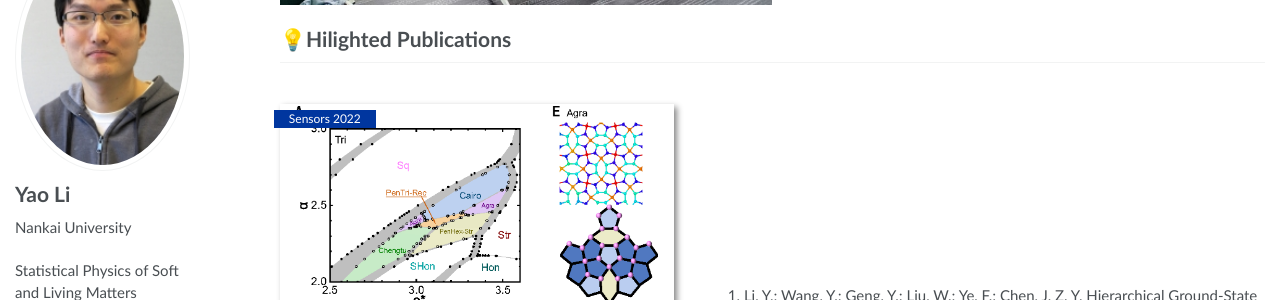
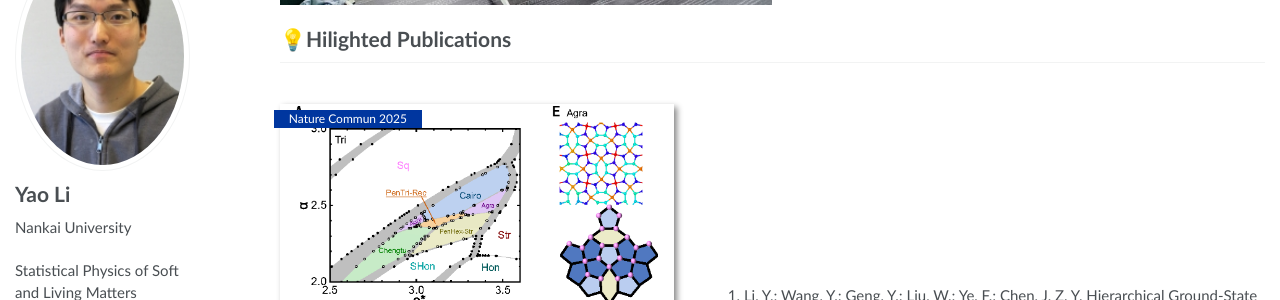
Before and after one commit to lliyao/lliyao.github.io, a Jekyll site: the page built from _pages/about.md, in a window 1280 px wide and 900 px high, scrolled down 823 px. Shown: the part 149-449 px from the top of the window. Built offline with Jekyll 4.4.1, drawn with Linux system fonts in a browser that asks for light colours; some web fonts are replaced.

Commit message:
Update about.md

```diff
--- a/_pages/about.md
+++ b/_pages/about.md
@@ -45,7 +45,7 @@ Applications will be reviewed on a rolling basis until the positions are filled.
 
 
 # 💡Hilighted Publications
-<div class='paper-box'><div class='paper-box-image'><div><div class="badge">Sensors 2022</div><img src='images/NatureCommun2025.png' alt="sym" width="100%"></div></div>
+<div class='paper-box'><div class='paper-box-image'><div><div class="badge">Nature Commun 2025</div><img src='images/NatureCommun2025.png' alt="sym" width="100%"></div></div>
 <div class='paper-box-text' markdown="1">
 
 
```
